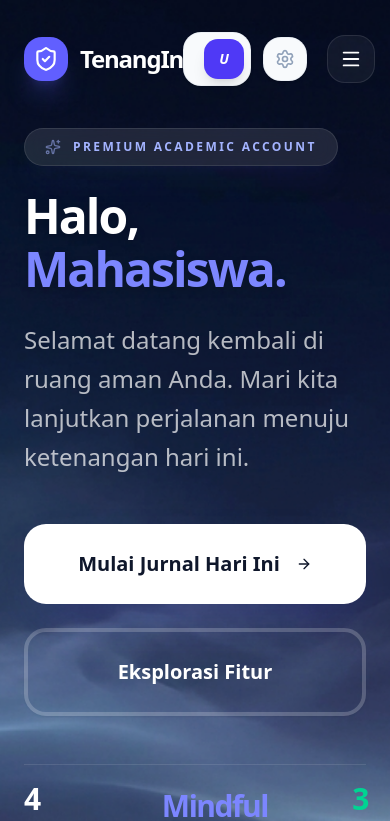
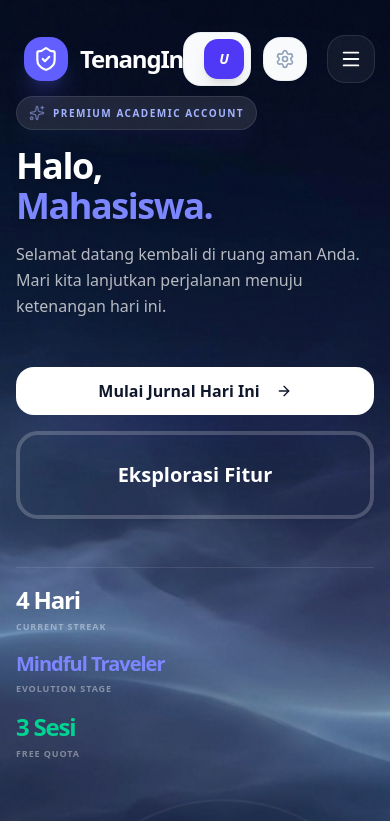
Before and after one commit to ahmadrofiussuud/mental-bmc, a Next.js app: page /dashboard in a window 390 px wide. Shown: the top 821 px of the page. Built offline with nearby package versions, Linux system fonts and the light colour scheme.

Commit message:
Fix dashboard mobile responsive - scale text/buttons/padding for all screens

```diff
--- a/src/app/dashboard/page.tsx
+++ b/src/app/dashboard/page.tsx
@@ -36,7 +36,7 @@ export default function DashboardPage() {
 
             <main>
                 {/* 1. MASSIVE IMMERSIVE HERO SECTION */}
-                <section className="relative min-h-screen flex items-center justify-center overflow-hidden bg-slate-50/50 pt-32 pb-20">
+                <section className="relative min-h-[100svh] flex items-center justify-center overflow-hidden bg-slate-50/50 pt-24 sm:pt-32 pb-12 sm:pb-20">
                     {/* High-Impact Cinematic Background */}
                     <div className="absolute inset-0 z-0">
                         <div className="absolute inset-0 bg-slate-900/10 z-10" />
@@ -48,31 +48,31 @@ export default function DashboardPage() {
                         <div className="absolute bottom-0 left-0 right-0 h-64 bg-gradient-to-t from-slate-900 to-transparent z-20" />
                     </div>
 
-                    <div className="max-w-7xl mx-auto px-6 md:px-12 w-full grid grid-cols-1 lg:grid-cols-2 gap-20 items-center relative z-30">
+                    <div className="max-w-7xl mx-auto px-4 sm:px-6 md:px-12 w-full grid grid-cols-1 lg:grid-cols-2 gap-8 lg:gap-20 items-center relative z-30">
                         <motion.div
                             initial={{ opacity: 0, x: -50 }}
                             animate={{ opacity: 1, x: 0 }}
                             transition={{ duration: 1, ease: "easeOut" }}
                             className="space-y-12"
                         >
-                            <div className="space-y-6">
-                                <div className="inline-flex items-center gap-3 bg-white/10 backdrop-blur-md px-5 py-2.5 rounded-full text-xs font-black uppercase tracking-[0.2em] text-indigo-300 border border-white/10 shadow-xl shadow-indigo-500/5">
+                            <div className="space-y-4 sm:space-y-6">
+                                <div className="inline-flex items-center gap-2 sm:gap-3 bg-white/10 backdrop-blur-md px-3 sm:px-5 py-2 sm:py-2.5 rounded-full text-[10px] sm:text-xs font-black uppercase tracking-[0.15em] sm:tracking-[0.2em] text-indigo-300 border border-white/10 shadow-xl shadow-indigo-500/5">
                                     <Sparkles size={16} className="animate-pulse" />
                                     Premium Academic Account
                                 </div>
-                                <h1 className="text-5xl md:text-7xl lg:text-8xl font-black text-white tracking-[-0.04em] leading-[1.1] drop-shadow-lg">
+                                <h1 className="text-4xl sm:text-5xl md:text-6xl lg:text-7xl xl:text-8xl font-black text-white tracking-[-0.04em] leading-[1.1] drop-shadow-lg">
                                     Halo, <br />
                                     <span className="text-indigo-400">Mahasiswa.</span>
                                 </h1>
-                                <p className="text-2xl text-white/70 font-medium max-w-xl leading-relaxed">
+                                <p className="text-base sm:text-lg md:text-xl lg:text-2xl text-white/70 font-medium max-w-xl leading-relaxed">
                                     Selamat datang kembali di ruang aman Anda. Mari kita lanjutkan perjalanan menuju ketenangan hari ini.
                                 </p>
                             </div>
 
-                            <div className="flex flex-col sm:flex-row gap-6">
-                                <Button className="bg-white hover:bg-slate-100 text-slate-900 px-12 py-10 rounded-3xl font-black text-xl shadow-2xl shadow-indigo-500/20 transition-all hover:scale-105 active:scale-95 group">
+                            <div className="flex flex-col sm:flex-row gap-4 sm:gap-6">
+                                <Button className="bg-white hover:bg-slate-100 text-slate-900 px-8 sm:px-10 md:px-12 py-6 sm:py-8 md:py-10 rounded-2xl sm:rounded-3xl font-black text-base sm:text-lg md:text-xl shadow-2xl shadow-indigo-500/20 transition-all hover:scale-105 active:scale-95 group">
                                     Mulai Jurnal Hari Ini
-                                    <ArrowRight size={24} className="ml-2 group-hover:translate-x-2 transition-transform" />
+                                    <ArrowRight className="ml-2 w-5 h-5 sm:w-6 sm:h-6 group-hover:translate-x-2 transition-transform" />
                                 </Button>
                                 <Button
                                     variant="outline"
@@ -83,20 +83,20 @@ export default function DashboardPage() {
                                 </Button>
                             </div>
 
-                            <div className="flex items-center gap-10 pt-4 border-t border-white/10">
+                            <div className="flex flex-col sm:flex-row items-start sm:items-center gap-4 sm:gap-10 pt-4 border-t border-white/10">
                                 <div className="space-y-1">
-                                    <p className="text-3xl font-black text-white tracking-tighter">4 Hari</p>
-                                    <p className="text-[10px] font-black uppercase tracking-widest text-white/40">Current Streak</p>
+                                    <p className="text-2xl sm:text-3xl font-black text-white tracking-tighter">4 Hari</p>
+                                    <p className="text-[9px] sm:text-[10px] font-black uppercase tracking-widest text-white/40">Current Streak</p>
                                 </div>
-                                <div className="w-px h-12 bg-white/10" />
+                                <div className="hidden sm:block w-px h-12 bg-white/10" />
                                 <div className="space-y-1">
-                                    <p className="text-3xl font-black text-indigo-400 tracking-tighter">Mindful Traveler</p>
-                                    <p className="text-[10px] font-black uppercase tracking-widest text-white/40">Evolution Stage</p>
+                                    <p className="text-xl sm:text-2xl md:text-3xl font-black text-indigo-400 tracking-tighter">Mindful Traveler</p>
+                                    <p className="text-[9px] sm:text-[10px] font-black uppercase tracking-widest text-white/40">Evolution Stage</p>
                                 </div>
-                                <div className="w-px h-12 bg-white/10" />
+                                <div className="hidden sm:block w-px h-12 bg-white/10" />
                                 <div className="space-y-1">
-                                    <p className="text-3xl font-black text-emerald-400 tracking-tighter">3 Sesi</p>
-                                    <p className="text-[10px] font-black uppercase tracking-widest text-white/40">Free Quota</p>
+                                    <p className="text-2xl sm:text-3xl font-black text-emerald-400 tracking-tighter">3 Sesi</p>
+                                    <p className="text-[9px] sm:text-[10px] font-black uppercase tracking-widest text-white/40">Free Quota</p>
                                 </div>
                             </div>
                         </motion.div>
@@ -146,29 +146,29 @@ export default function DashboardPage() {
                 </section>
 
                 {/* 2. AI CO-PILOT SECTION - FULL WIDTH EXPERIENCE */}
-                <section className="py-40 px-6 md:px-12 bg-white">
+                <section className="py-20 sm:py-32 md:py-40 px-4 sm:px-6 md:px-12 bg-white">
                     <div className="max-w-7xl mx-auto space-y-20">
                         <div className="max-w-3xl space-y-6">
                             <Badge className="bg-indigo-50 text-indigo-600 hover:bg-indigo-50 px-5 py-2 rounded-full font-black uppercase text-xs tracking-widest border-indigo-100">
                                 AI Companion
                             </Badge>
-                            <h2 className="text-6xl md:text-8xl font-black text-slate-900 tracking-tighter leading-[0.9]">
+                            <h2 className="text-4xl sm:text-5xl md:text-6xl lg:text-8xl font-black text-slate-900 tracking-tighter leading-[0.9]">
                                 Teman Chat <br />
                                 <span className="text-indigo-600 italic">Tanpa Menghakimi.</span>
                             </h2>
-                            <p className="text-xl text-slate-500 font-medium leading-relaxed">
+                            <p className="text-base sm:text-lg md:text-xl text-slate-500 font-medium leading-relaxed">
                                 Teknologi screening berbasis CBT yang memahami Anda secara mendalam. AI kami siap mendengarkan 24/7 dan memberikan ringkasan diagnostik untuk profesional jika Anda membutuhkannya.
                             </p>
                         </div>
 
-                        <div className="bg-slate-900 rounded-[60px] p-4 md:p-12 shadow-[0_50px_100px_-20px_rgba(0,0,0,0.3)]">
+                        <div className="bg-slate-900 rounded-3xl sm:rounded-[40px] md:rounded-[60px] p-3 sm:p-6 md:p-12 shadow-[0_50px_100px_-20px_rgba(0,0,0,0.3)]">
                             <GeminiChat />
                         </div>
                     </div>
                 </section>
 
                 {/* 3. SMART JOURNALING SECTION - AIRY LAYOUT */}
-                <section className="py-40 px-6 md:px-12 bg-slate-50">
+                <section className="py-20 sm:py-32 md:py-40 px-4 sm:px-6 md:px-12 bg-slate-50">
                     <div className="max-w-7xl mx-auto grid grid-cols-1 lg:grid-cols-2 gap-32 items-center">
                         <div className="relative">
                             <motion.div
```
